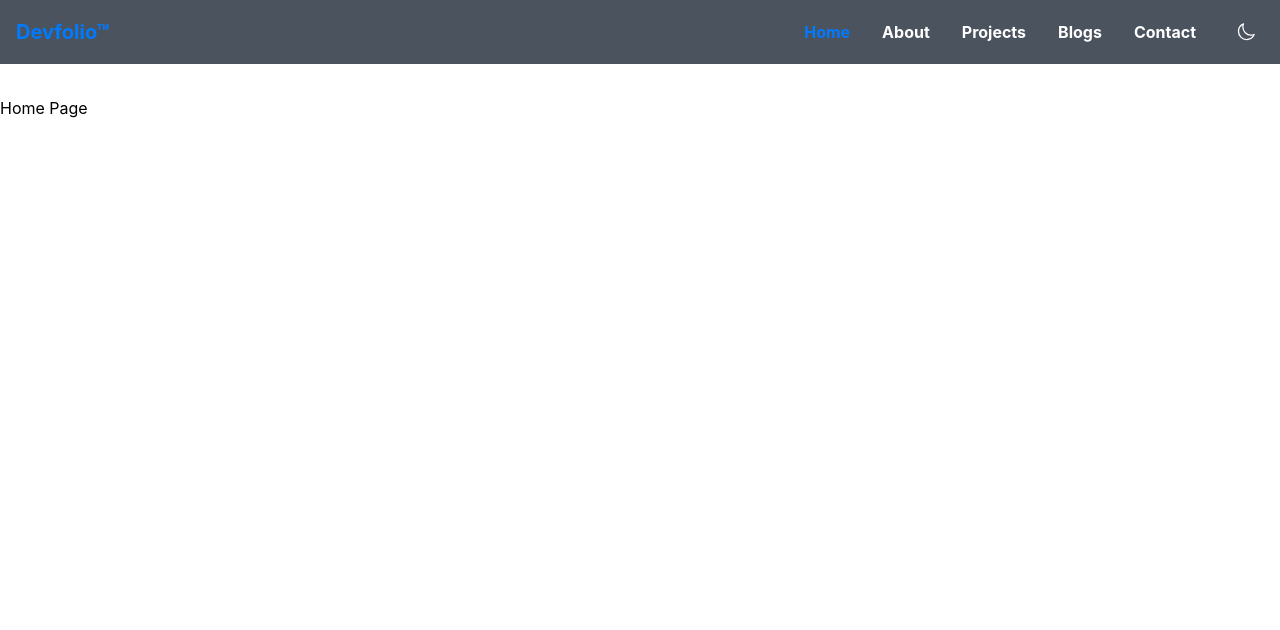
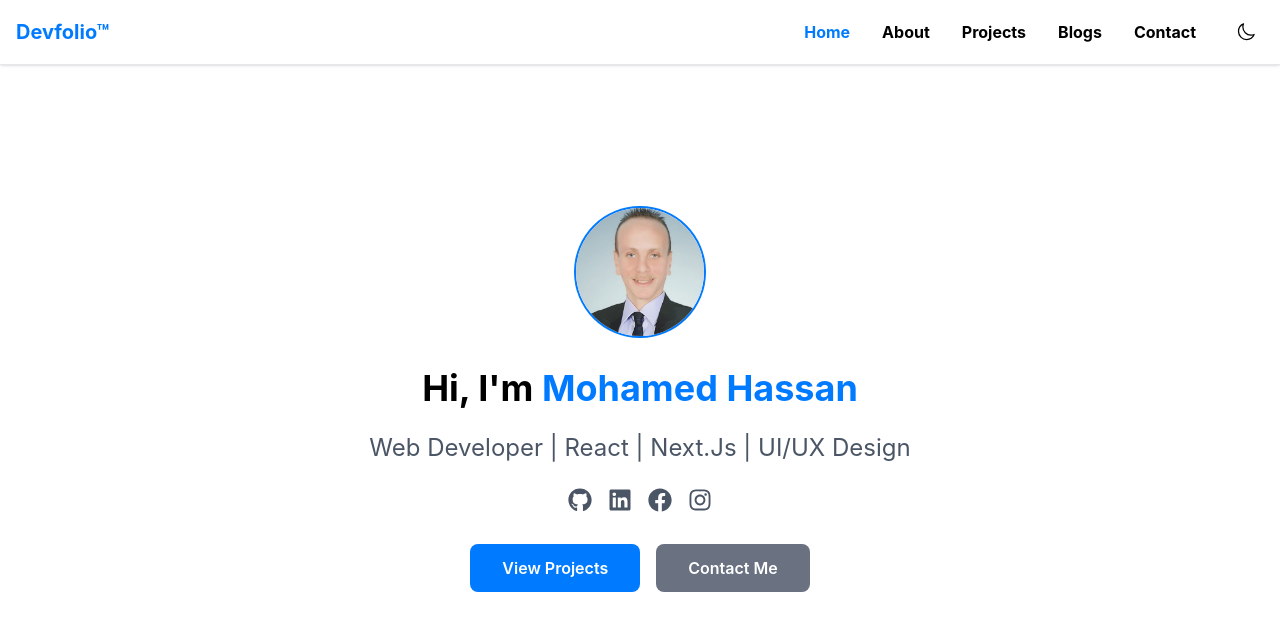
Before and after one commit to Russi92/Devfolio-Next-.js, a Next.js app: page / in a window 1280 px wide. Shown: the top 630 px of the page. Built offline with nearby package versions, Linux system fonts and the light colour scheme.

Commit message:
herp section

```diff
--- /dev/null
+++ b/src/app/components/Hero.tsx
@@ -0,0 +1,58 @@
+import Image from 'next/image';
+import React from 'react'
+import { FaGithub , FaLinkedin , FaFacebook , FaInstagram} from "react-icons/fa";
+import Link from 'next/link';
+import { projects } from '../../contents/project';
+
+const Hero = () => {
+  return (
+    <div className="py-28 container max-w-7xl mx-auto px-4">
+      <div className='max-w-3xl mx-auto text-center'>
+        <div className='flex flex-col items-center mb-4'>
+          <Image src="/my-pic.jpeg" alt='profile image' width={100} height={100}
+              className='rounded-full mb-4 w-32 h-32 object-cover ring-2 ring-primary' />
+        </div>
+
+        <h1 className='text-4xl md:text-4xl font-bold mb-6'>Hi, I'm <span className='text-primary'>Mohamed Hassan</span> </h1>
+
+        <p className='mb-6 text-xl md:text-2xl text-gray-600 dark:text-gray-300'>Web Developer | React | Next.Js | UI/UX Design</p>
+
+        <div className='flex justify-center space-x-4 mb-8'>
+          <a href="https://github.com" target="_blank" className='text-2xl text-gray-600 hover:text-primary dark:text-gray-300 transition-colors
+          duration-300'>
+            <FaGithub />
+          </a>
+          <a href="https://www.linkedin.com/in/mohamedhassanfrontend/" target="_blank" className='text-2xl text-gray-600 hover:text-primary dark:text-gray-300 transition-colors
+          duration-300'>
+            <FaLinkedin />
+          </a>
+          <a href="https://www.facebook.com/mohamed.nedved.52/" target="_blank" className='text-2xl text-gray-600 hover:text-primary dark:text-gray-300 transition-colors
+          duration-300'>
+            <FaFacebook />
+          </a>
+          <a href="/" target="_blank" className='text-2xl text-gray-600 hover:text-primary dark:text-gray-300 transition-colors
+          duration-300'>
+            <FaInstagram />
+          </a>
+        </div>
+
+        <div className='flex flex-col md:flex-row gap-4 justify-center'>
+          <Link href="/projects"
+          className='bg-primary inline-block w-full md:w-auto text-white px-8 py-3 rounded-lg hover:bg-primary/70 transition-colors font-semibold
+          hover:shadow-lg'>
+            View Projects
+          </Link>
+
+          <Link href="/contact"
+          className='hover:text-gray-800 bg-gray-500 inline-block w-full md:w-auto text-white px-8 py-3 rounded-lg hover:bg-gray-300 transition-colors font-semibold
+          hover:shadow-lg'>
+            Contact Me
+          </Link>
+        </div>
+
+      </div>
+    </div>
+  )
+}
+
+export default Hero;
--- a/src/app/components/Navbar.tsx
+++ b/src/app/components/Navbar.tsx
@@ -1,113 +1,134 @@
-
-"use client"
+"use client";
 
 import { useState } from "react";
 import Link from "next/link";
 import { usePathname } from "next/navigation";
-import { MoonIcon, SunIcon, XMarkIcon, Bars3Icon } from "@heroicons/react/24/outline";
+import {
+  MoonIcon,
+  SunIcon,
+  XMarkIcon,
+  Bars3Icon,
+} from "@heroicons/react/24/outline";
 import { useTheme } from "../context/ThemeContext";
 
-
 export default function Navbar() {
-    const {theme , toggleTheme} = useTheme();
-    const [isMobileMenuOpen , setIsMobileMenuOpen] = useState<boolean>(false)
+  const { theme, toggleTheme } = useTheme();
+  const [isMobileMenuOpen, setIsMobileMenuOpen] = useState<boolean>(false);
   const pathname = usePathname();
   const toggleMobileMenu = () => {
-        setIsMobileMenuOpen(!isMobileMenuOpen)
-    }
+    setIsMobileMenuOpen(!isMobileMenuOpen);
+  };
 
-    const menuItems =[
-        {href : '/' , label : "Home"},
-        {href : '/about' , label : "About"},
-        {href : '/projects' , label : "Projects"},
-        {href : '/blogs' , label : "Blogs"},
-        {href : '/contact' , label : "Contact"}
-    ]
+  const menuItems = [
+    { href: "/", label: "Home" },
+    { href: "/about", label: "About" },
+    { href: "/projects", label: "Projects" },
+    { href: "/blogs", label: "Blogs" },
+    { href: "/contact", label: "Contact" },
+  ];
 
-
-
-    return(
-        <nav className="fixed w-full bg-dark/80 backdrop-blur-sm z-50">
+  return (
+    <nav className="fixed w-full bg-white/80 dark:bg-dark/80 backdrop-blur-sm z-50 border-b border-gray-200
+    dark:border-gray-700 shadow-sm transition-colors">
       <div className="container max-w-7xl mx-auto px-4">
-
         {/* desktop menu */}
-                <div className="flex items-center justify-between h-16 text-white">
-                    <Link href="/" className="text-xl font-bold text-primary">Devfolio&trade;</Link>
-
+        <div className="flex items-center justify-between h-16">
+          <Link href="/" className="text-xl font-bold text-primary">
+            Devfolio&trade;
+          </Link>
 
           {/* desktop menu */}
 
           <div className="hidden md:flex items-center space-x-8">
-                        {
-                            menuItems.map((item) => {
+            {menuItems.map((item) => {
               const isActive = pathname === item.href;
-                                return(
-                                    <Link key={item.href} href={item.href} className={`
-                                        hover:text-primary transition-colors font-bold ${isActive ? 'text-primary' : ""}
-                                        `}>{item.label}</Link>
-                                )
-                            })
+              return (
+                <Link
+                  key={item.href}
+                  href={item.href}
+                  className={`
+                                        hover:text-primary transition-colors font-bold ${
+                                          isActive ? "text-primary" : ""
                                         }
+                                        `}
+                >
+                  {item.label}
+                </Link>
+              );
+            })}
 
-                        <button onClick={toggleTheme} className="p-2 rounded-lg hover:bg-gray-500 dark:hover:bg-gray-800 transition-colors
-                        cursor-pointer ">
+            <button
+              onClick={toggleTheme}
+              className="p-2 rounded-lg hover:bg-gray-400 hover:text-white transition-colors
+                        cursor-pointer"
+            >
               {theme === "dark" ? (
-                                <SunIcon className="w-5 h-5"/>
+                <SunIcon className="w-5 h-5" />
               ) : (
-                                <MoonIcon className="w-5 h-5"/>
+                <MoonIcon className="w-5 h-5" />
               )}
             </button>
           </div>
 
-
-
           {/* mobile menu button */}
 
-                    <button onClick={toggleMobileMenu}
+          <button
+            onClick={toggleMobileMenu}
             className="md:hidden p-2 rounded-lg hover:bg-gray-500 dark:hover:bg-gray-800
-                    transition-colors cursor-pointer">
-                        {
-                            isMobileMenuOpen ? (<XMarkIcon className="w-6 h-6"/>) : (
-                                (<Bars3Icon className="w-6 h-6"/>)
-                            )
-                        }
+                    transition-colors cursor-pointer"
+          >
+            {isMobileMenuOpen ? (
+              <XMarkIcon className="w-6 h-6" />
+            ) : (
+              <Bars3Icon className="w-6 h-6" />
+            )}
           </button>
         </div>
 
-
         {/* mobile menu */}
-                {
-                    isMobileMenuOpen && (
+        {isMobileMenuOpen && (
           <div className="md:hidden">
             <div className="py-4 space-y-4">
-                                {
-                                    menuItems.map((item, index) => (
-                                        <div key={index} className="text-white" onClick={toggleMobileMenu}>
-                                            <Link href={item.href} className="block py-2 hover:text-primary
-                                            transition-colors">{item.label}</Link>
+              {menuItems.map((item, index) => (
+                <div
+                  key={index}
+
+                  onClick={toggleMobileMenu}
+                >
+                  <Link
+                    href={item.href}
+                    className="block py-2 hover:text-primary
+                                            transition-colors"
+                  >
+                    {item.label}
+                  </Link>
                 </div>
-                                    ))
-                                }
+              ))}
 
               <div>
-                                    <button onClick={toggleTheme} className="flex items-center py-2 text-center transition-colors text-white
+                <button
+                  onClick={toggleTheme}
+                  className="flex items-center py-2 text-center transition-colors
                                     rounded-lg dark:hover:bg-gray-800
-                                    cursor-pointer  hover:justify-center">
-                                        {
-                                            theme === "dark" ? (
-                                                <><SunIcon className="w-5 h-6 mr-2"/>Light Mode</>
+                                    cursor-pointer  hover:justify-center"
+                >
+                  {theme === "dark" ? (
+                    <>
+                      <SunIcon className="w-5 h-6 mr-2" />
+                      Light Mode
+                    </>
                   ) : (
-                                                <><MoonIcon className="w-5 h-5 mr-2"/>Dark Mode</>
-                                            )
-                                        }
-
+                    <>
+                      <MoonIcon className="w-5 h-5 mr-2" />
+                      Dark Mode
+                    </>
+                  )}
                 </button>
               </div>
             </div>
           </div>
-                    )
-                }
+        )}
       </div>
     </nav>
-    )
+  );
 }
--- a/src/app/page.tsx
+++ b/src/app/page.tsx
@@ -1,7 +1,10 @@
 
+import Hero from "./components/Hero";
 
 export default function Home() {
   return (
-    <div>Home Page</div>
+    <section>
+      <Hero />
+    </section>
   );
 }
```
Lines whose indentation alone changed are shown as unchanged.
